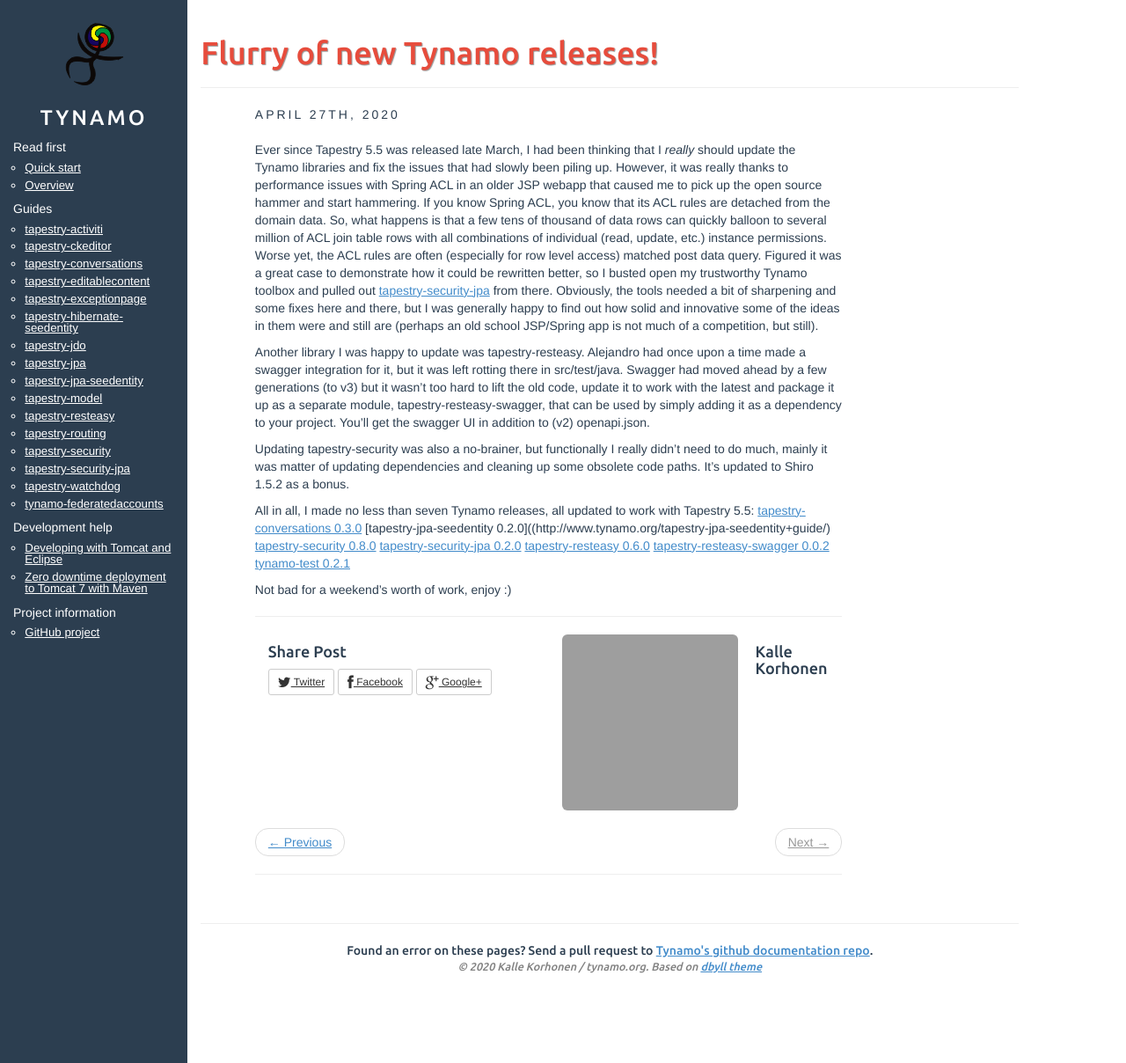
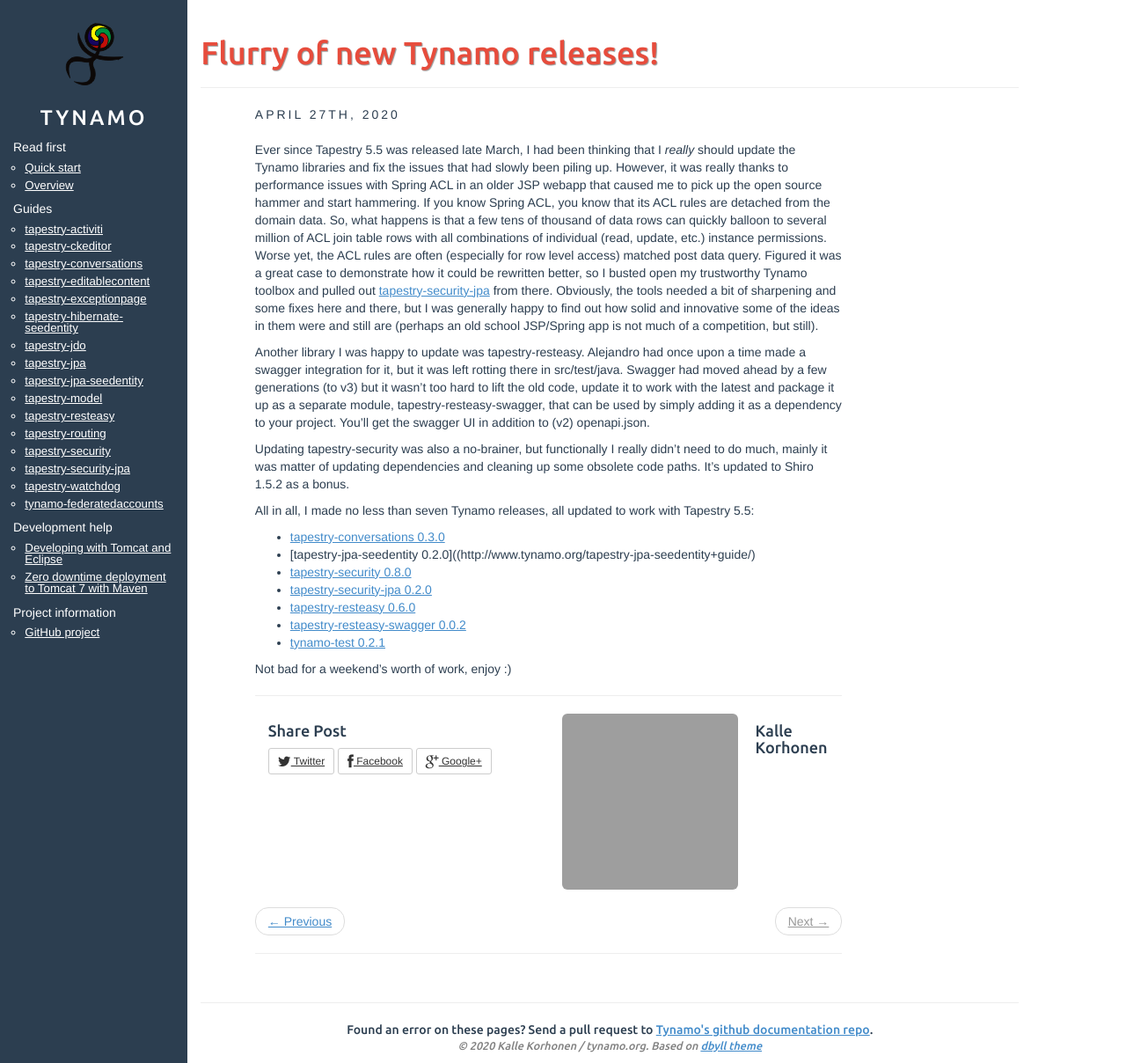
Before and after one commit to vjlamp/tynamo.github.io, a Jekyll site: the page built from _posts/2020-04-27-flurry-of-new-tynamo-releases.md, in a window 1280 px wide and 1208 px high. Shown: the whole window at 88% size. Built offline with Jekyll 4.4.1, drawn with Linux system fonts in a browser that asks for light colours; grey boxes are pictures that could not be loaded.

```diff
--- a/_posts/2020-04-27-flurry-of-new-tynamo-releases.md
+++ b/_posts/2020-04-27-flurry-of-new-tynamo-releases.md
@@ -10,12 +10,13 @@ Another library I was happy to update was tapestry-resteasy. Alejandro had once
 Updating tapestry-security was also a no-brainer, but functionally I really didn't need to do much, mainly it was matter of updating dependencies and cleaning up some obsolete code paths. It's updated to Shiro 1.5.2 as a bonus.
 
 All in all, I made no less than seven Tynamo releases, all updated to work with Tapestry 5.5:
-[tapestry-conversations 0.3.0](http://www.tynamo.org/tapestry-conversations+guide/)
-[tapestry-jpa-seedentity 0.2.0]((http://www.tynamo.org/tapestry-jpa-seedentity+guide/)
-[tapestry-security 0.8.0](http://www.tynamo.org/tapestry-security+guide/)
-[tapestry-security-jpa 0.2.0](http://www.tynamo.org/tapestry-security-jpa+guide/)
-[tapestry-resteasy 0.6.0](http://www.tynamo.org/tapestry-resteasy+guide/)
-[tapestry-resteasy-swagger 0.0.2](http://www.tynamo.org/tapestry-resteasy+guide/)
-[tynamo-test 0.2.1](https://github.com/tynamo/tynamo-test)
+
+- [tapestry-conversations 0.3.0](http://www.tynamo.org/tapestry-conversations+guide/)
+- [tapestry-jpa-seedentity 0.2.0]((http://www.tynamo.org/tapestry-jpa-seedentity+guide/)
+- [tapestry-security 0.8.0](http://www.tynamo.org/tapestry-security+guide/)
+- [tapestry-security-jpa 0.2.0](http://www.tynamo.org/tapestry-security-jpa+guide/)
+- [tapestry-resteasy 0.6.0](http://www.tynamo.org/tapestry-resteasy+guide/)
+- [tapestry-resteasy-swagger 0.0.2](http://www.tynamo.org/tapestry-resteasy+guide/)
+- [tynamo-test 0.2.1](https://github.com/tynamo/tynamo-test)
 
 Not bad for a weekend's worth of work, enjoy :)
```
